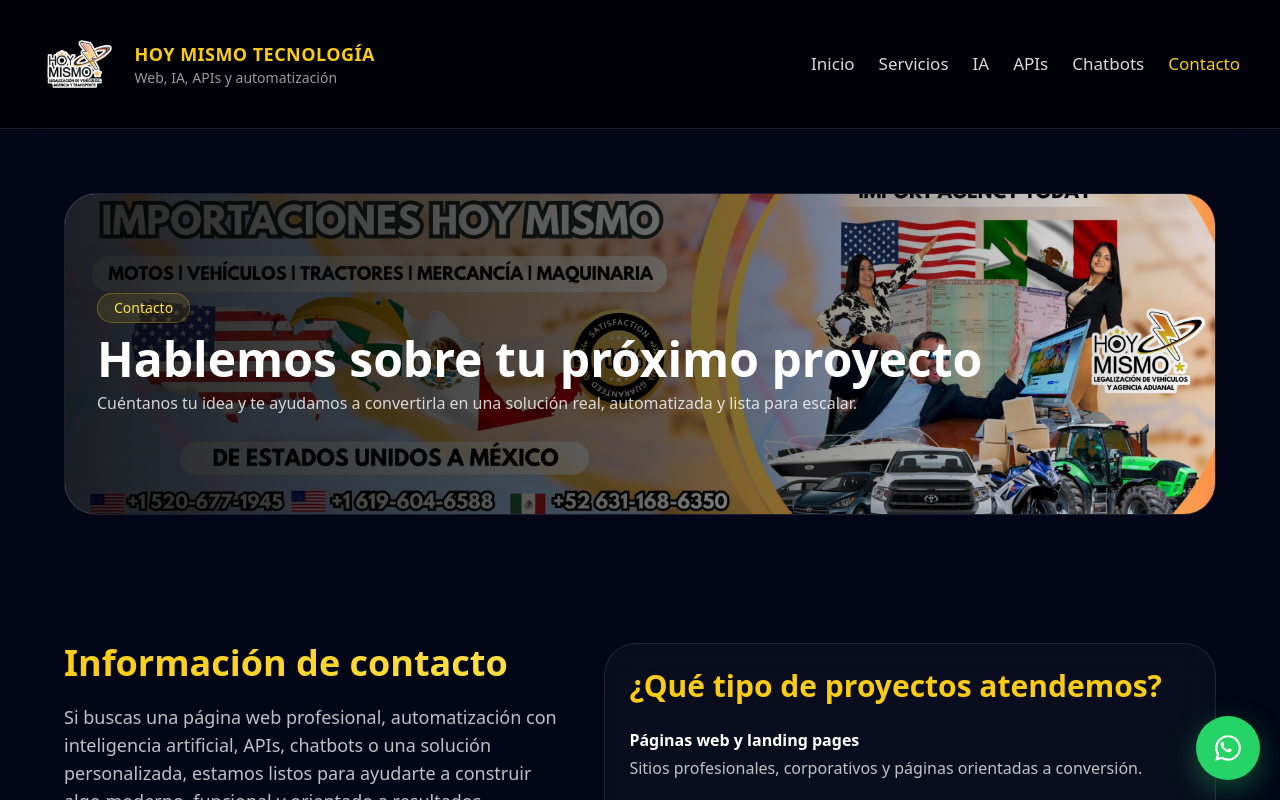
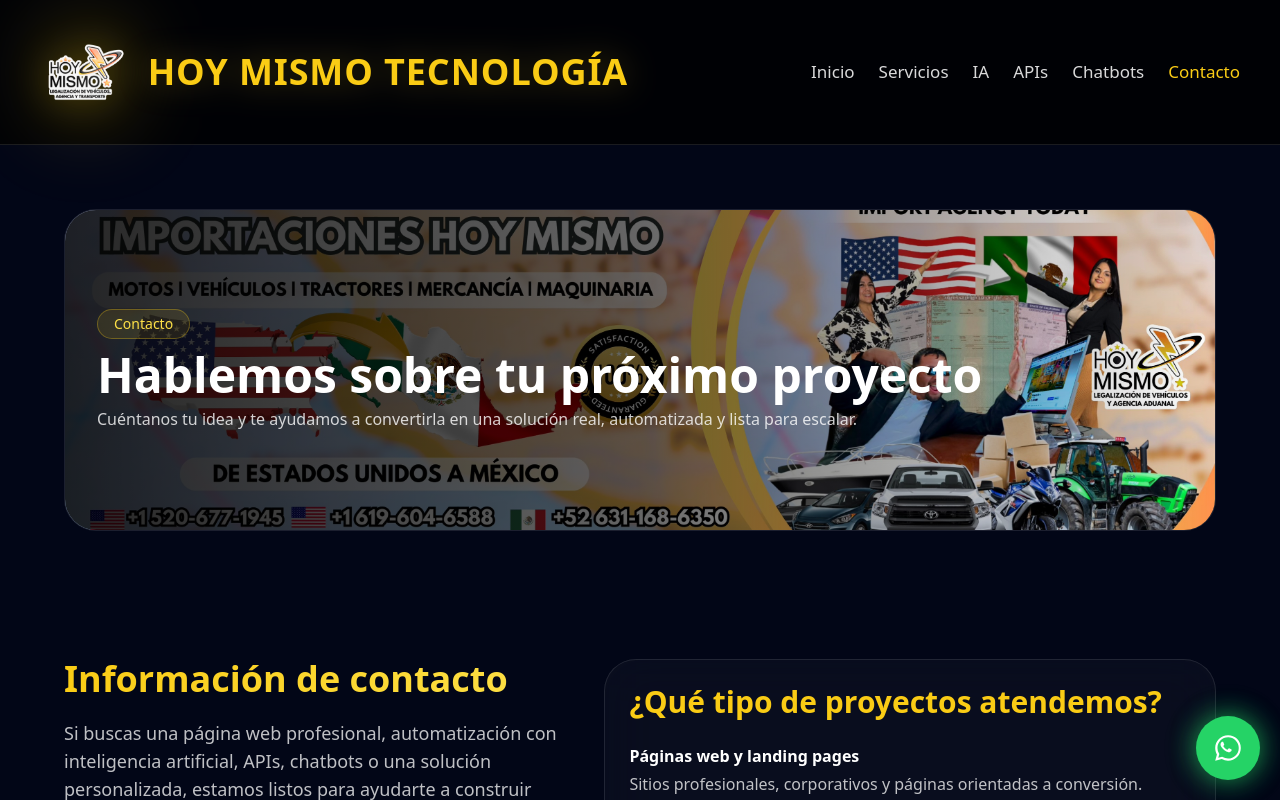
Before and after one commit to NocianDev/TecnologiasHoyMismo, a React (Vite) app: page /contacto in a window 1280 px wide. Shown: the top 800 px of the page. Built offline with nearby package versions, Linux system fonts and the light colour scheme.

Commit message:
Actualizacion 4

```diff
--- a/src/components/Navbar.tsx
+++ b/src/components/Navbar.tsx
@@ -19,25 +19,26 @@
   const closeMenu = () => setOpen(false);
 
   return (
-    <header className="sticky top-0 z-50 border-b border-white/10 bg-black/70 backdrop-blur-xl">
+    <header className="sticky top-0 z-50 border-b border-white/10 bg-black/75 backdrop-blur-xl">
       <div className="mx-auto flex max-w-7xl items-center justify-between px-4 py-4 sm:px-6 lg:px-10">
         <Link to="/" className="flex items-center gap-4" onClick={closeMenu}>
-          <img
-            src="/images/Logo.png"
-            alt="Hoy Mismo Tecnología"
-            className="h-16 w-auto object-contain sm:h-20 md:h-24"
-          />
+          <div className="relative">
+            <div className="absolute inset-0 rounded-full bg-yellow-400/20 blur-2xl"></div>
+            <img
+              src="/images/Logo.png"
+              alt="Hoy Mismo Tecnología"
+              className="relative h-16 w-auto object-contain drop-shadow-[0_0_20px_rgba(250,204,21,0.22)] sm:h-20 md:h-24 lg:h-28"
+            />
+          </div>
 
-          <div className="hidden sm:block">
-            <p className="text-base font-semibold tracking-wide text-yellow-400 md:text-lg">
+          <div className="block">
+            <p className="text-xl font-extrabold tracking-wide text-yellow-400 drop-shadow-[0_0_16px_rgba(250,204,21,0.28)] sm:text-3xl md:text-4xl">
               HOY MISMO TECNOLOGÍA
-            </p>
-            <p className="text-xs text-white/60 md:text-sm">
-              Web, IA, APIs y automatización
             </p>
           </div>
         </Link>
 
+        {/* Desktop */}
         <nav className="hidden items-center gap-6 text-[17px] font-medium md:flex">
           <NavLink to="/" className={navLinkClass}>
             Inicio
@@ -59,26 +60,27 @@
           </NavLink>
         </nav>
 
+        {/* Botón hamburguesa */}
         <button
           type="button"
           aria-label={open ? "Cerrar menú" : "Abrir menú"}
           aria-expanded={open}
           onClick={() => setOpen(!open)}
-          className="flex h-11 w-11 items-center justify-center rounded-xl border border-white/10 bg-white/5 text-white transition hover:border-yellow-400/30 hover:text-yellow-300 md:hidden"
+          className="flex h-12 w-12 items-center justify-center rounded-2xl border border-white/10 bg-white/5 text-white transition hover:border-yellow-400/30 hover:text-yellow-300 md:hidden"
         >
-          <span className="relative block h-5 w-5">
+          <span className="relative block h-5 w-6">
             <span
-              className={`absolute left-0 top-0 block h-0.5 w-5 bg-current transition-all duration-300 ${
+              className={`absolute left-0 top-0 block h-0.5 w-6 bg-current transition-all duration-300 ${
                 open ? "top-2 rotate-45" : ""
               }`}
             />
             <span
-              className={`absolute left-0 top-2 block h-0.5 w-5 bg-current transition-all duration-300 ${
+              className={`absolute left-0 top-2 block h-0.5 w-6 bg-current transition-all duration-300 ${
                 open ? "opacity-0" : "opacity-100"
               }`}
             />
             <span
-              className={`absolute left-0 top-4 block h-0.5 w-5 bg-current transition-all duration-300 ${
+              className={`absolute left-0 top-4 block h-0.5 w-6 bg-current transition-all duration-300 ${
                 open ? "top-2 -rotate-45" : ""
               }`}
             />
@@ -86,6 +88,7 @@
         </button>
       </div>
 
+      {/* Menú móvil */}
       <div
         className={`overflow-hidden border-t border-white/10 bg-black/95 backdrop-blur-xl transition-all duration-300 md:hidden ${
           open ? "max-h-[500px] opacity-100" : "max-h-0 opacity-0"
--- a/src/components/WhatsAppButton.tsx
+++ b/src/components/WhatsAppButton.tsx
@@ -1,5 +1,5 @@
 export default function WhatsAppButton() {
-  const phone = "528100000000";
+  const phone = "528100000000"; // cambia por tu número real
   const message = encodeURIComponent(
     "Hola, me interesa recibir información sobre sus servicios."
   );
@@ -12,16 +12,23 @@
       target="_blank"
       rel="noopener noreferrer"
       aria-label="Enviar mensaje por WhatsApp"
-      className="fixed bottom-4 right-4 z-[999] flex h-12 w-12 items-center justify-center rounded-full bg-[#25D366] shadow-[0_10px_30px_rgba(37,211,102,0.35)] transition hover:scale-110 sm:bottom-5 sm:right-5 sm:h-16 sm:w-16"
+      className="group fixed bottom-4 right-4 z-[999] sm:bottom-5 sm:right-5"
     >
+      {/* Glow exterior animado */}
+      <span className="absolute inset-0 animate-ping rounded-full bg-[#25D366]/30"></span>
+      <span className="absolute inset-0 scale-125 animate-pulse rounded-full bg-[#25D366]/20 blur-md"></span>
+
+      {/* Botón principal */}
+      <span className="relative flex h-14 w-14 items-center justify-center rounded-full bg-[#25D366] shadow-[0_0_25px_rgba(37,211,102,0.55)] transition duration-300 group-hover:scale-110 group-hover:bg-[#1ebe5b] sm:h-16 sm:w-16">
         <svg
           xmlns="http://www.w3.org/2000/svg"
           viewBox="0 0 32 32"
-        className="h-6 w-6 fill-white sm:h-8 sm:w-8"
+          className="h-7 w-7 fill-white sm:h-8 sm:w-8"
         >
           <path d="M19.11 17.23c-.28-.14-1.64-.81-1.89-.9-.25-.09-.43-.14-.61.14-.18.28-.7.9-.86 1.09-.16.18-.32.21-.6.07-.28-.14-1.17-.43-2.23-1.37-.82-.73-1.38-1.63-1.54-1.9-.16-.28-.02-.43.12-.57.13-.13.28-.32.42-.48.14-.16.18-.28.28-.46.09-.18.05-.34-.02-.48-.07-.14-.61-1.48-.84-2.03-.22-.53-.44-.46-.61-.47h-.52c-.18 0-.48.07-.73.34-.25.28-.96.94-.96 2.29 0 1.35.98 2.66 1.12 2.85.14.18 1.92 2.93 4.65 4.11.65.28 1.16.45 1.56.57.66.21 1.27.18 1.75.11.53-.08 1.64-.67 1.87-1.31.23-.64.23-1.19.16-1.31-.07-.12-.25-.18-.53-.32z" />
           <path d="M16.01 3.2c-7.07 0-12.8 5.72-12.8 12.78 0 2.26.59 4.46 1.71 6.4L3.2 28.8l6.58-1.69a12.77 12.77 0 0 0 6.23 1.59h.01c7.06 0 12.79-5.73 12.79-12.79 0-3.42-1.33-6.63-3.76-9.05A12.72 12.72 0 0 0 16.01 3.2zm0 23.33h-.01a10.63 10.63 0 0 1-5.42-1.49l-.39-.23-3.9 1 1.04-3.8-.25-.39a10.58 10.58 0 0 1-1.63-5.65c0-5.87 4.78-10.65 10.66-10.65 2.84 0 5.51 1.1 7.52 3.12a10.57 10.57 0 0 1 3.12 7.52c0 5.88-4.78 10.66-10.64 10.66z" />
         </svg>
+      </span>
     </a>
   );
 }
```
Lines whose indentation alone changed are shown as unchanged.
